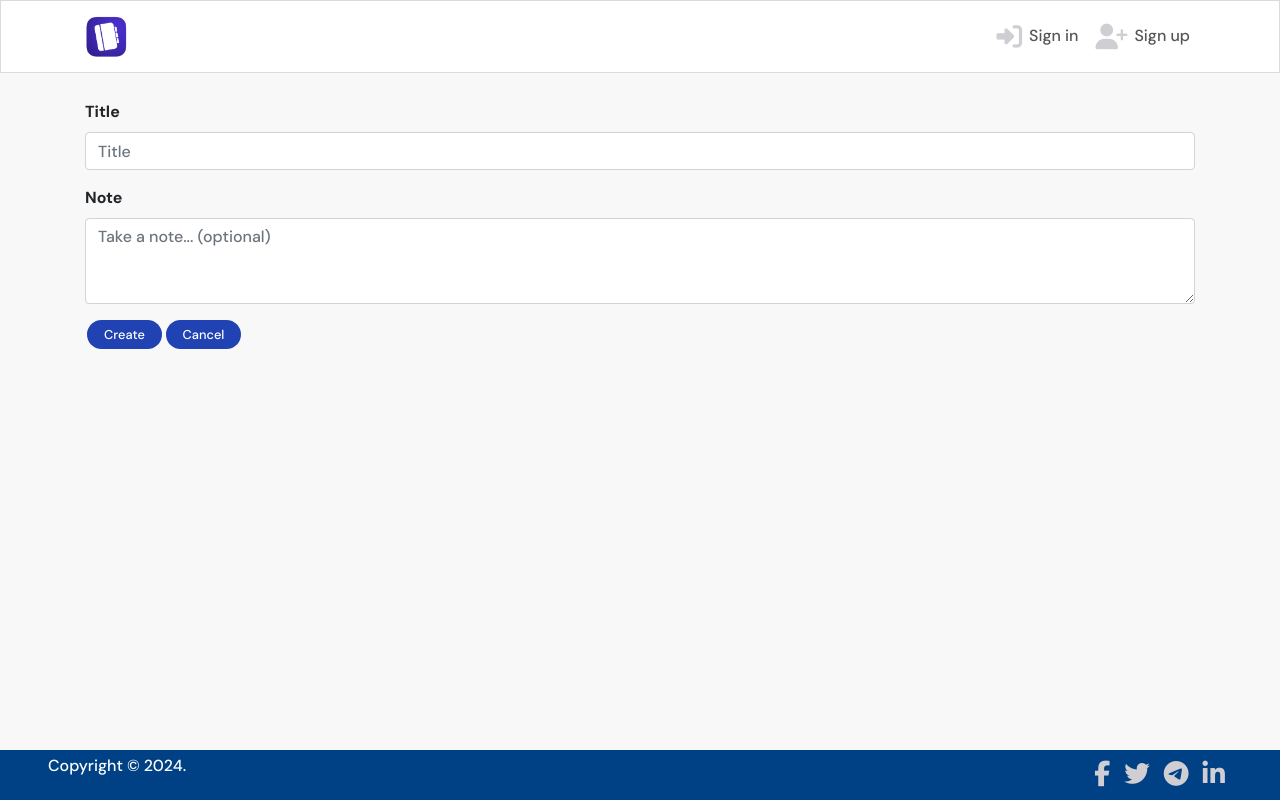
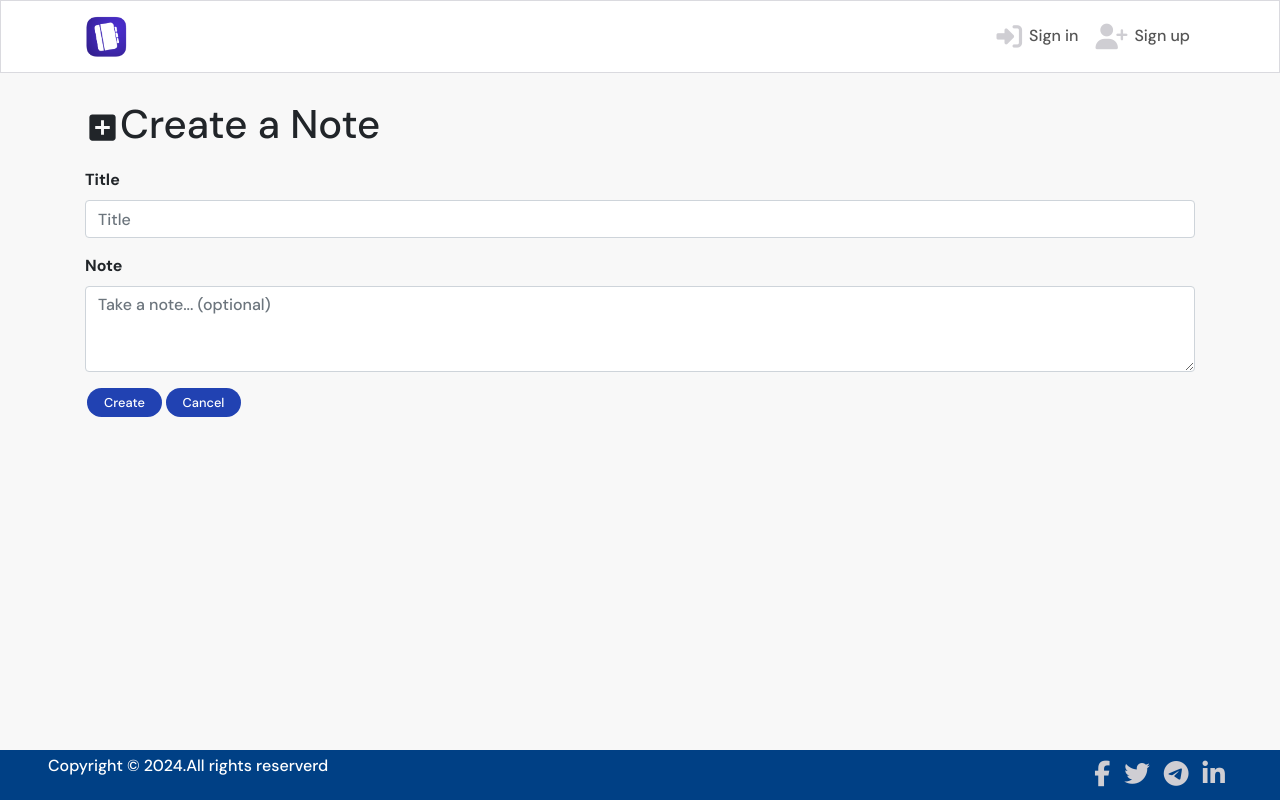
Before and after one commit to Gavriil1/cip5_application_react, a React (Create React App) app: page /note/create in a window 1280 px wide. Built offline with nearby package versions, Linux system fonts and the light colour scheme; no server answers.

Commit message:
since i separated all note page and create page I added addition wireframe for create note, and modified the wireframe for note

```diff
--- a/src/components/Footer.js
+++ b/src/components/Footer.js
@@ -12,7 +12,7 @@ function Footer() {
         style={{ backgroundColor: "#004085", minHeight: "50px" }}
       >
         <div className="text-white mb-3 mb-md-0">
-          Copyright © 2024.
+          Copyright © 2024.All rights reserverd
         </div>
         <div>
           <a href="https://www.facebook.com/" className="text-white me-4" aria-label="Facebook">
--- a/src/pages/notes/CreateArea.js
+++ b/src/pages/notes/CreateArea.js
@@ -7,6 +7,7 @@ import { axiosReq } from "../../api/axiosDefaults";
 import btnStyles from "../../styles/Button.module.css";
 import PropTypes from 'prop-types';
 import { useHistory } from "react-router";
+import AddBoxIcon from '@mui/icons-material/AddBox';
 
 function CreateArea(props) {
   const history = useHistory();
@@ -63,7 +64,15 @@ function CreateArea(props) {
           </Alert>
         )}
       </Container>
-      <div>
+      <header>
+      <h1>
+        <AddBoxIcon fontSize="large" />
+        Create a Note
+      </h1>
+    </header>
+
+    <div style={{ marginTop: '20px' }}>
+
         <Form
           className="create-note"
           onSubmit={(event) => {
```
Also changed, not shown: 4 other files (tests, documents, lock files or other folders).
